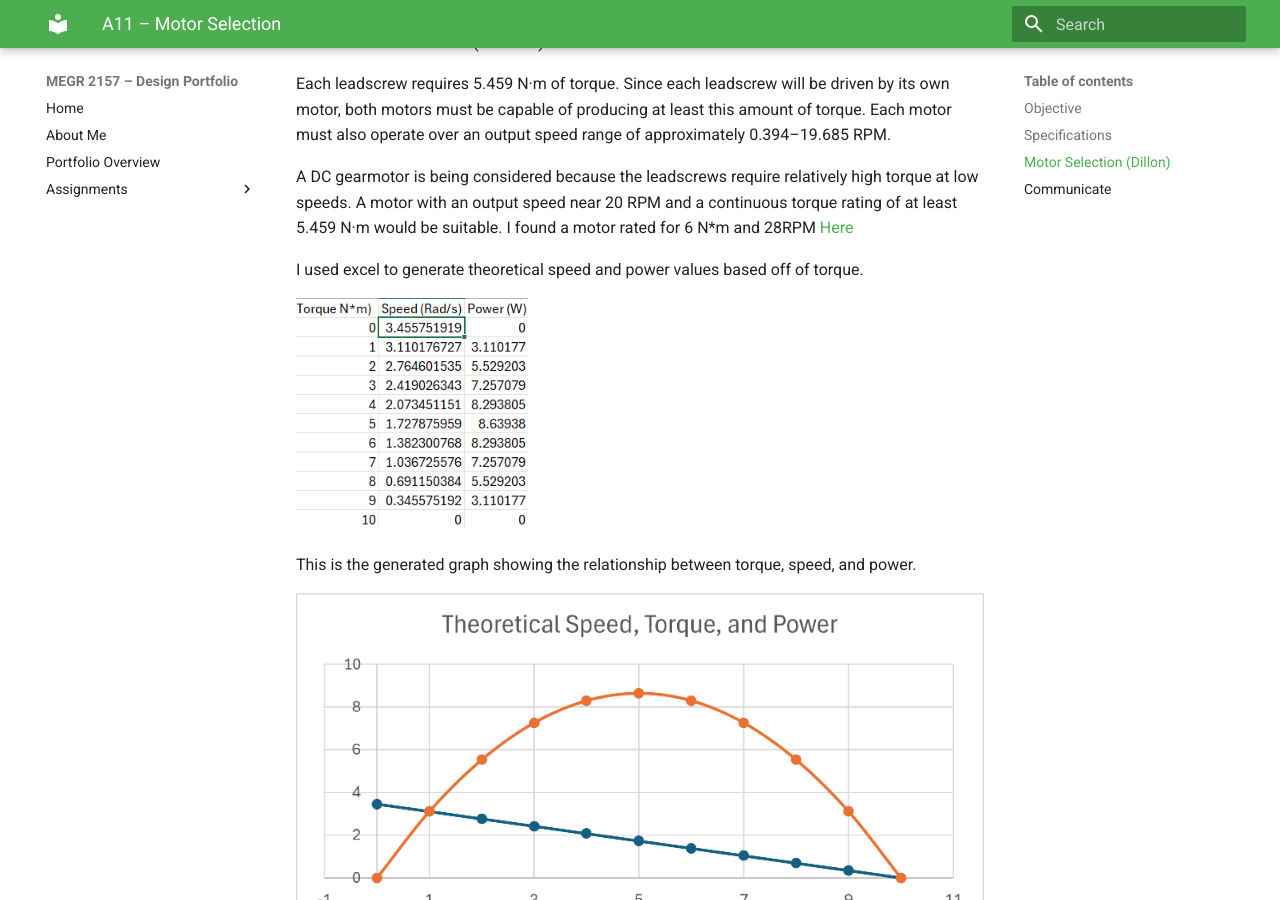
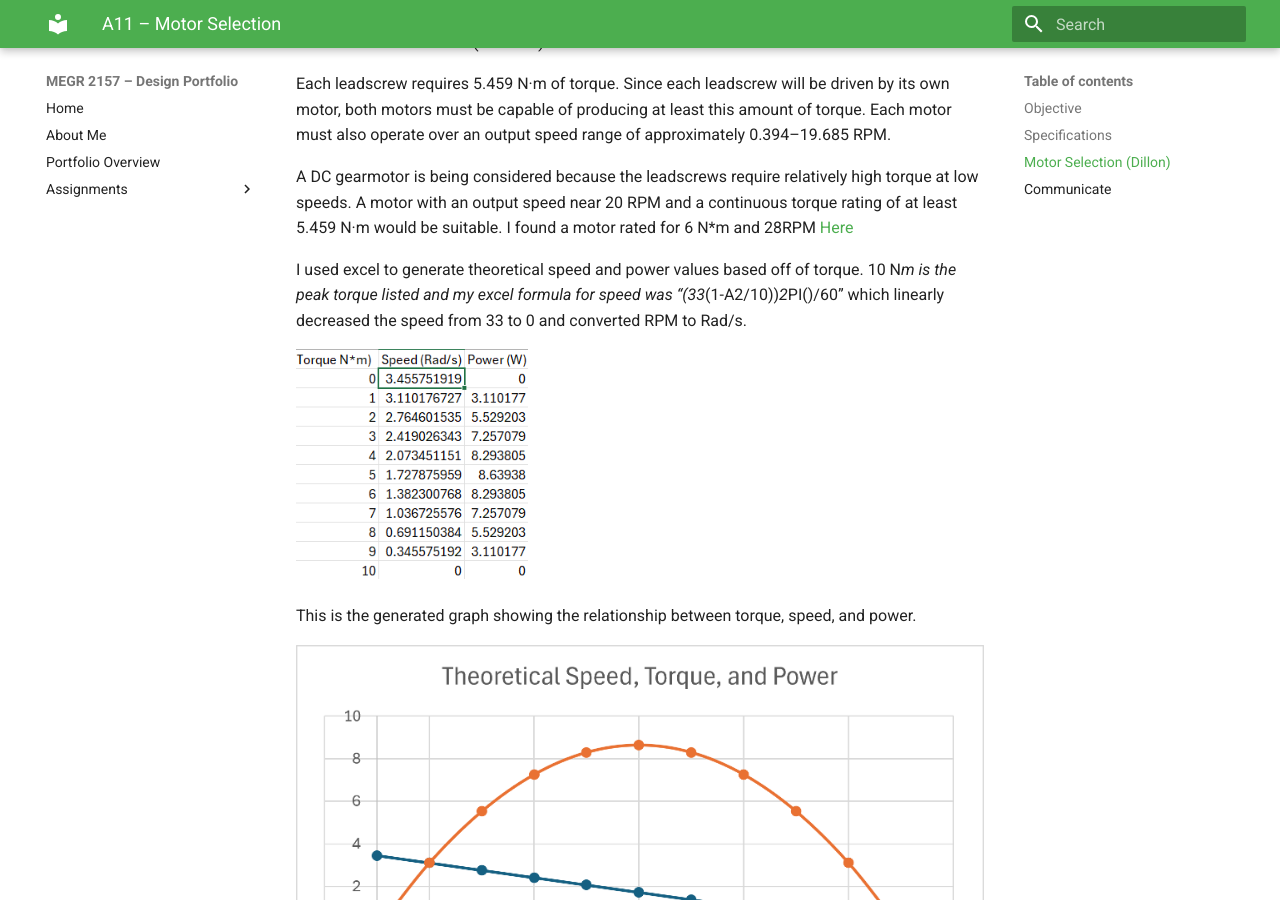
Before and after one commit to DillonK-spec/megr2157-portfolio, an MkDocs documentation site: the page built from docs/assignments/a11/index.md, in a window 1280 px wide and 900 px high, scrolled down 735 px. Built offline with MkDocs 1.6.1 and Material for MkDocs 9.7.7, drawn with Linux system fonts in a browser that asks for light colours.

Commit message:
Update index.md

```diff
--- a/docs/assignments/a11/index.md
+++ b/docs/assignments/a11/index.md
@@ -28,7 +28,7 @@ Each leadscrew requires 5.459 N·m of torque. Since each leadscrew will be drive
 A DC gearmotor is being considered because the leadscrews require relatively high torque at low speeds. A motor with an output speed near 20 RPM and a continuous torque rating of at least 5.459 N·m would be suitable.
 I found a motor rated for 6 N*m and 28RPM [Here](https://cautop.com/mall/show-1993526.html)
 
-I used excel to generate theoretical speed and power values based off of torque.
+I used excel to generate theoretical speed and power values based off of torque. 10 N*m is the peak torque listed and my excel formula for speed was “(33*(1-A2/10))*2*PI()/60”  which linearly decreased the speed from 33 to 0 and converted RPM to Rad/s.
 
 ![excelcurve](excelcurve.png)
 
```
